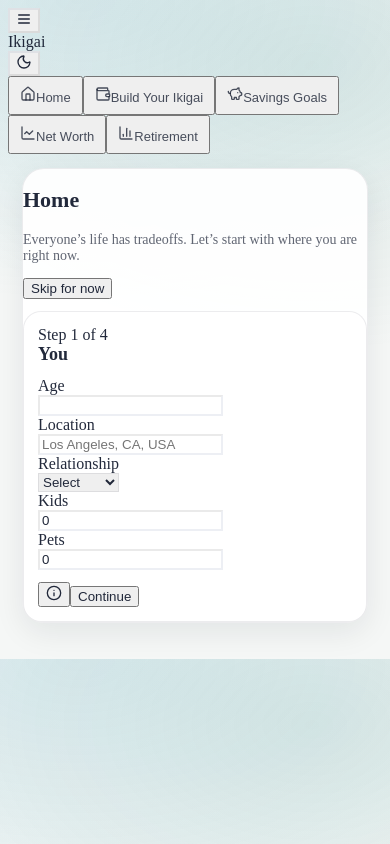
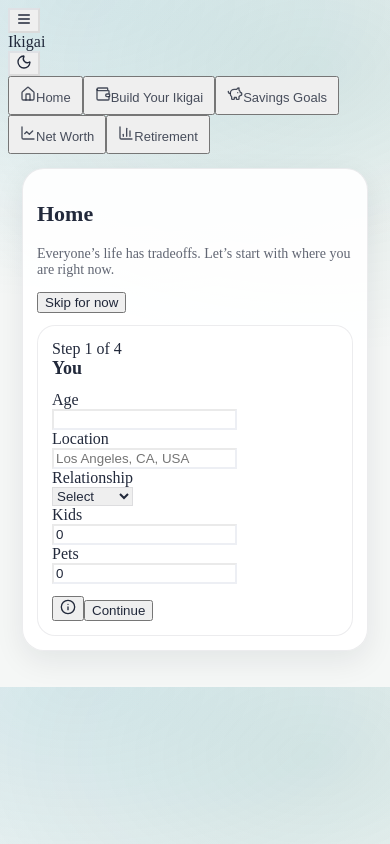
Before and after one commit to chadpagne/ikigai-app, a React (Vite) app: page /#home in a window 390 px wide. Built offline with nearby package versions, Linux system fonts and the light colour scheme.

Commit message:
Update styles.css

```diff
--- a/src/styles.css
+++ b/src/styles.css
@@ -184,6 +184,17 @@ body.dark .range::-moz-range-track{
   background: rgba(58,159,191,0.95);
   border: 2px solid rgba(255,255,255,0.55);
 }
+/* -----------------------------
+   MOBILE FIRST FIXES
+----------------------------- */
+@media (max-width: 768px) {
+
+  /* Force all grids to single column */
+  .grid-2,
+  .grid-3,
+  .grid-4 {
+    grid-template-columns: 1fr !important;
+  }
 
   /* Reduce tile padding */
   .tile,
@@ -191,6 +202,9 @@ body.dark .range::-moz-range-track{
     padding: 14px !important;
   }
 
+  /* Reduce card padding */
+  .card-body {
+    padding: 14px !important;
   }
 
   /* Charts should not overflow */
@@ -224,9 +238,3 @@ body.dark .range::-moz-range-track{
     padding: 8px 10px;
   }
 }
-/* Mobile: collapse multi-column grids only (do NOT touch padding/typography) */
-@media (max-width: 768px) {
-  .grid-2, .grid-3, .grid-4 {
-    grid-template-columns: 1fr !important;
-  }
-}
```
